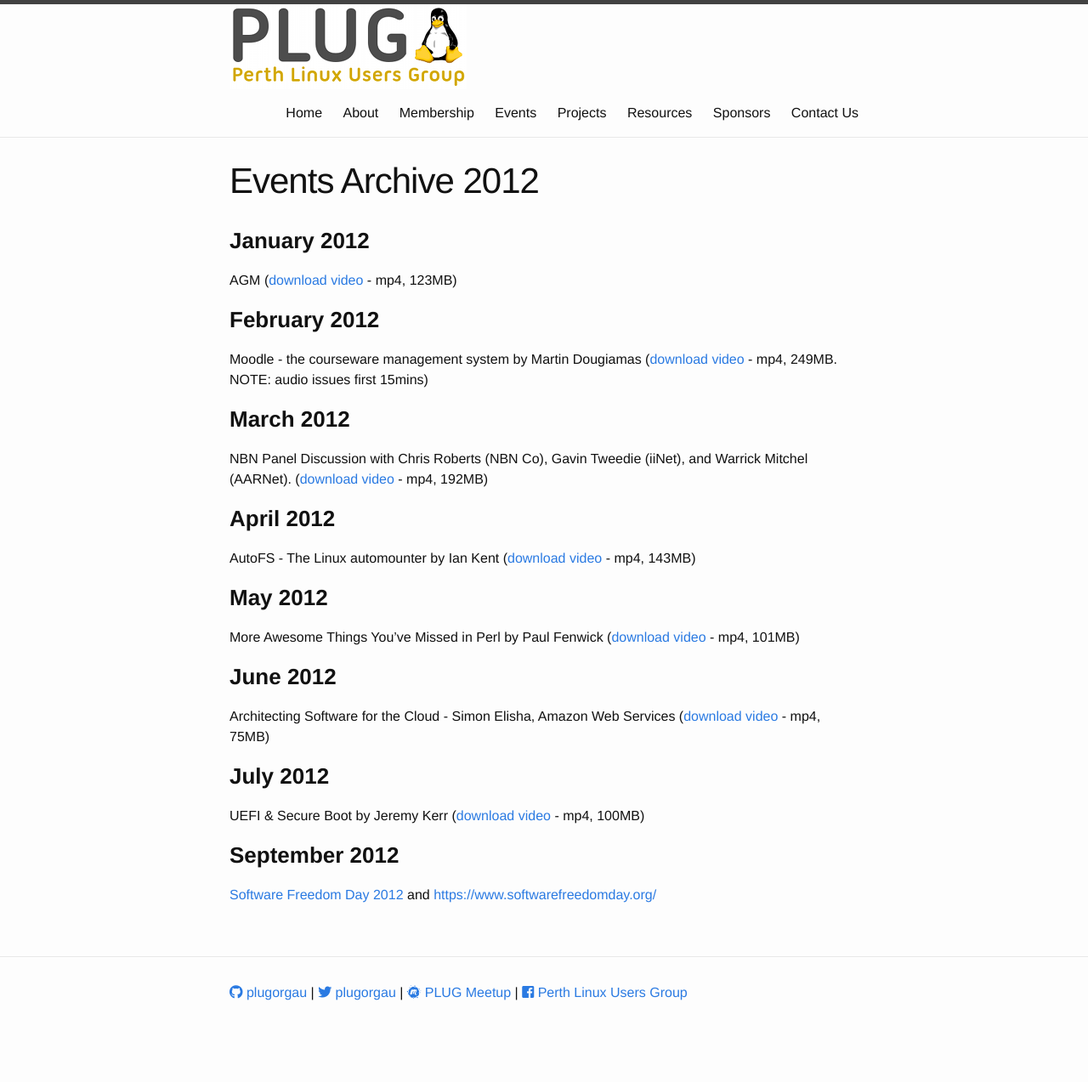
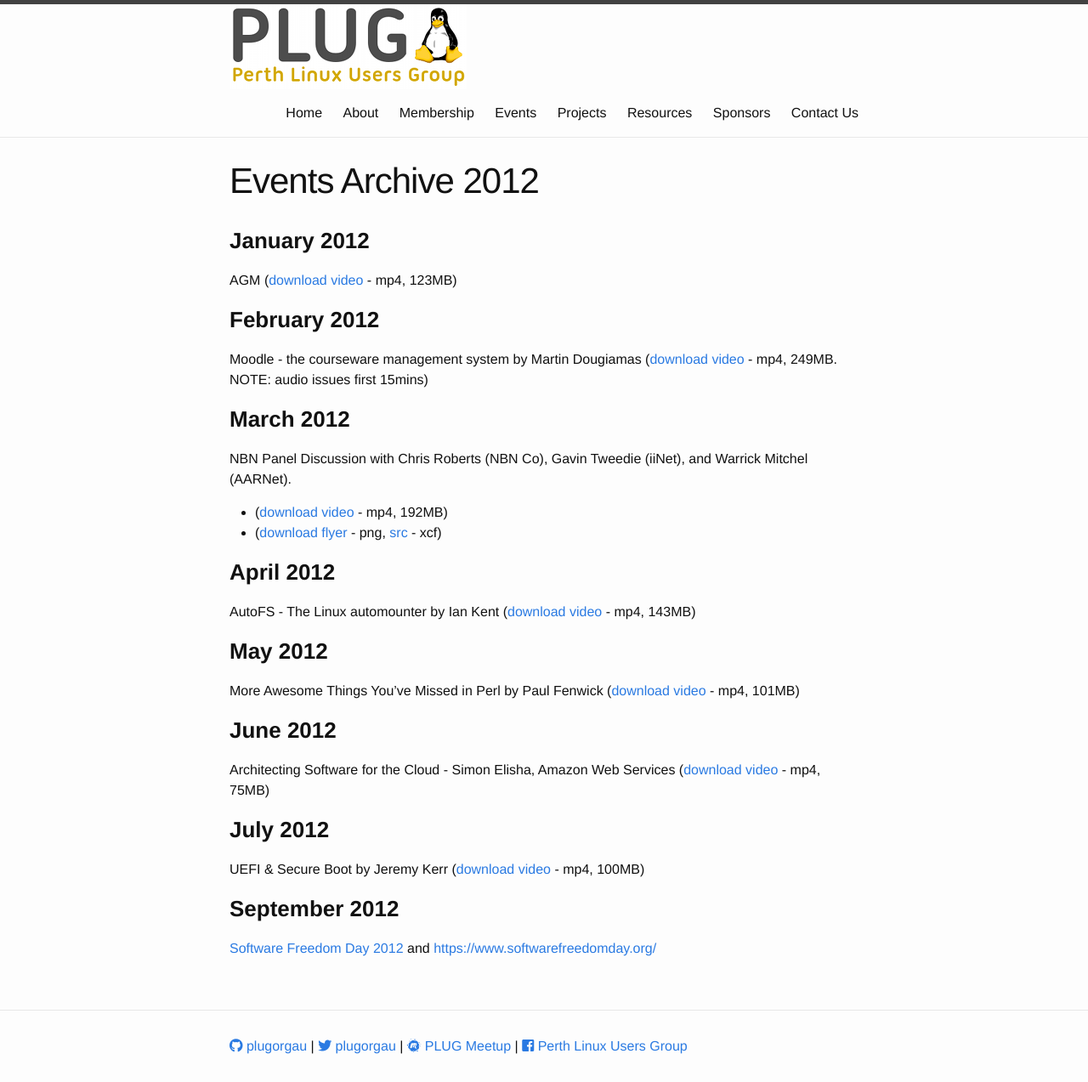
Before and after one commit to plugorgau/plugorgau.github.io, a Jekyll site: the page built from pages/events/archive/2012.md, in a window 1280 px wide. Shown: the whole page at 85% size. Built offline with Jekyll 4.4.1, drawn with Linux system fonts in a browser that asks for light colours; nearby versions of some CDN libraries; before the commit the page ends 1210 px from its top, so only the background shows below that.

Commit message:
Fix links in 2011 and 2012

```diff
--- a/pages/events/archive/2012.md
+++ b/pages/events/archive/2012.md
@@ -11,7 +11,10 @@ AGM ([download video](http://www.plug.org.au/video/2012/2012-01-10-Annual-Genera
 Moodle - the courseware management system by Martin Dougiamas ([download video](http://www.plug.org.au/video/2012/2012-02-14-Moodle.mp4) - mp4, 249MB. NOTE: audio issues first 15mins)
 
 ### **March 2012**
-NBN Panel Discussion with Chris Roberts (NBN Co), Gavin Tweedie (iiNet), and Warrick Mitchel (AARNet). ([download video](http://www.plug.org.au/video/2012/2012-03-13-NBN-Panel.mp4) - mp4, 192MB)
+NBN Panel Discussion with Chris Roberts (NBN Co), Gavin Tweedie (iiNet), and Warrick Mitchel (AARNet).
+* ([download video](http://www.plug.org.au/video/2012/2012-03-13-NBN-Panel.mp4) - mp4, 192MB)
+* ([download flyer]({{ site.baseurl }}/media/pictures/NBNTalk.png) - png,
+[src]({{ site.baseurl }}/media/pictures/NBNTalk.xcf) - xcf)
 
 ### **April 2012**
 AutoFS - The Linux automounter by Ian Kent ([download video](http://www.plug.org.au/video/2012/2012-04-10-AutoFS-IanKent_Lightning-Surfcam.mp4) - mp4, 143MB)
```
Also changed, not shown: pages/events/archive/2011.md (+1 -1 lines).
